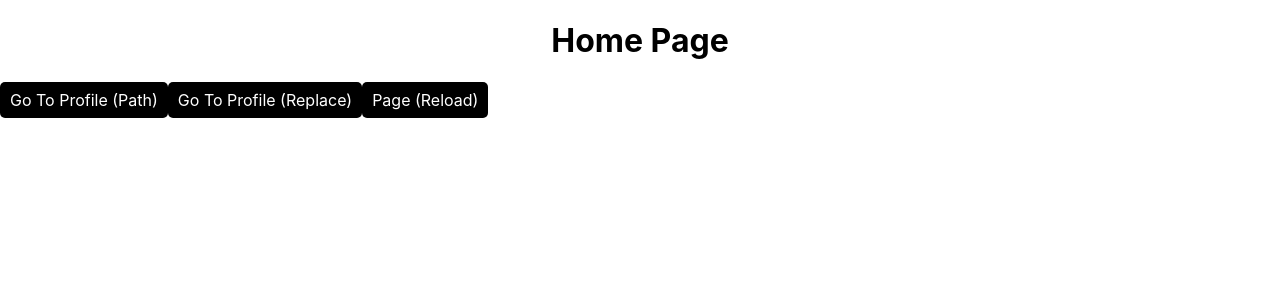
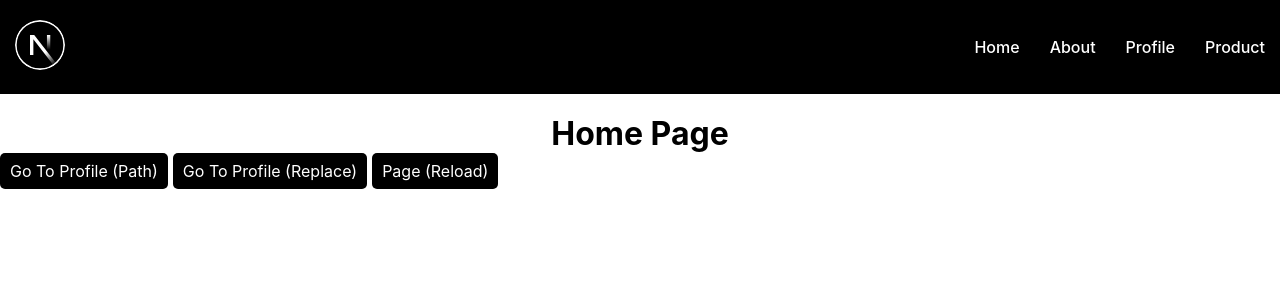
Before and after one commit to shivprajapat/NextJS-Beginning-to-Mastery, a Next.js app: page / in a window 1280 px wide. Shown: the top 300 px of the page. Built offline with nearby package versions, Linux system fonts and the light colour scheme.

Commit message:
Link Navigation Created

```diff
--- /dev/null
+++ b/components/Header.jsx
@@ -0,0 +1,43 @@
+import Link from "next/link";
+import React from "react";
+const Header = () => {
+  const navItems = [
+    {
+      title: "Home",
+      path: "/"
+    },
+    {
+      title: "About",
+      path: "/about"
+    },
+    {
+      title: "Profile",
+      path: "/profile"
+    },
+    {
+      title: "Product",
+      path: "/product"
+    }
+  ]
+  return (
+    <header>
+      <nav>
+        <Link href='/' className="logo"><img src="./logo.svg" alt="" /></Link>
+        <ul>
+          {
+            navItems.map((item, i) => {
+              const { path, title } = item;
+              return (
+                <li key={i}>
+                  <Link href={path}>{title}</Link>
+                </li>
+              )
+            })}
+        </ul>
+
+      </nav>
+    </header>
+  );
+};
+
+export default Header;
--- a/pages/_app.js
+++ b/pages/_app.js
@@ -1,7 +1,16 @@
-import '../styles/globals.css'
+import { Fragment } from "react";
+import Header from "../components/Header";
+import "../styles/globals.css";
 
 function MyApp({ Component, pageProps }) {
-  return <Component {...pageProps} />
+  return (
+    <Fragment>
+      <Header />
+      <main>
+        <Component {...pageProps} />
+      </main>
+    </Fragment>
+  );
 }
 
-export default MyApp
+export default MyApp;
--- a/styles/globals.css
+++ b/styles/globals.css
@@ -5,7 +5,12 @@ body {
   font-family: -apple-system, BlinkMacSystemFont, Segoe UI, Roboto, Oxygen,
     Ubuntu, Cantarell, Fira Sans, Droid Sans, Helvetica Neue, sans-serif;
 }
-h1{text-align: center;}
+
+h1 {
+  text-align: center;
+  margin: 0;
+}
+
 a {
   color: inherit;
   text-decoration: none;
@@ -14,7 +19,8 @@ a {
 * {
   box-sizing: border-box;
 }
-button{
+
+button {
   all: unset;
   padding: 8px 10px;
   background-color: #000;
@@ -22,4 +28,55 @@ button{
   border-radius: 5px;
   text-transform: capitalize;
   cursor: pointer;
+  margin-right: 5px;
 }
+
+ul {
+  padding: 0;
+  margin: 0;
+}
+
+li {
+  list-style: none;
+  display: inline-block;
+}
+
+a {
+  text-decoration: none;
+  color: #fff;
+  font-weight: 500;
+  font-size: 16px;
+}
+
+a.active {
+  color: #fff;
+}
+
+header {
+  background-color: #000;
+  padding: 20px 15px;
+}
+
+header nav {
+  max-width: 1440px;
+  margin-inline: auto;
+}
+
+header nav li:not(:last-child) {
+  margin-right: 30px;
+}
+
+main {
+  margin-top: 20px;
+}
+
+header nav {
+  display: flex;
+  align-items: center;
+  justify-content: space-between;
+}
+
+.logo img {
+  width: 50px;
+  height: 50px;
+}
```
Also changed, not shown: public/logo.svg (added).
